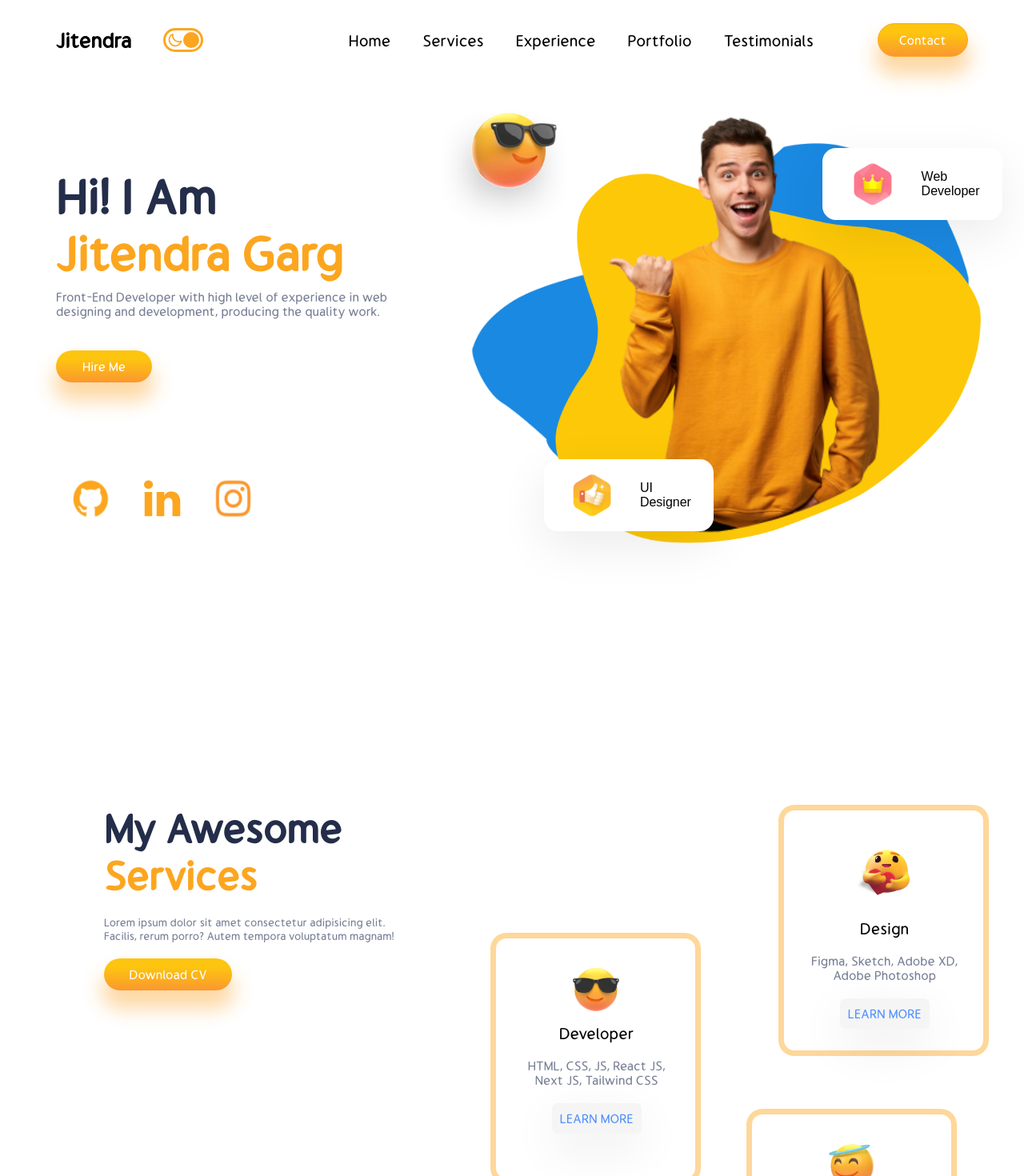
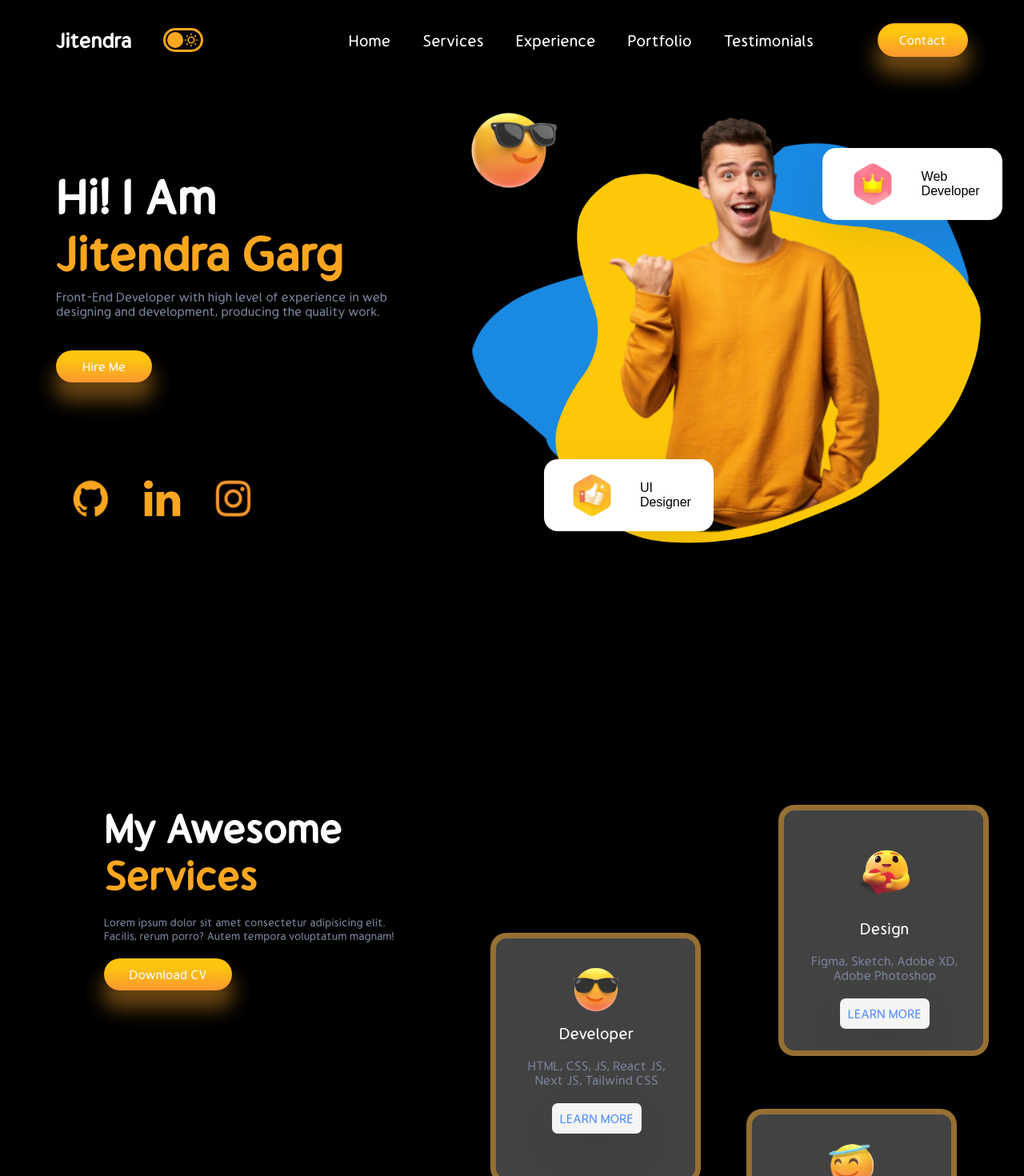
Before and after one commit to harry-jakes3018/personal-portfolio3, a React (Create React App) app: page / in a window 1280 px wide. Shown: the top 1470 px of the page at 80% size. Built offline with nearby package versions, Linux system fonts and the light colour scheme.

Commit message:
Theme Color Changed

```diff
--- a/src/Context.js
+++ b/src/Context.js
@@ -2,7 +2,7 @@ import { createContext, useReducer } from "react";
 
 export const themeContext = createContext();
 
-const initialState = { darkMode: false };
+const initialState = { darkMode: true };
 
 const themeReducer = (state, action) => {
     switch (action.type) {
--- a/src/components/Contact.js
+++ b/src/components/Contact.js
@@ -1,8 +1,13 @@
 import { useRef, useState } from "react";
 import styled from "styled-components";
 import emailjs from "@emailjs/browser";
+import { themeContext } from "../Context";
+import { useContext } from "react";
 
 function Contact() {
+    const theme = useContext(themeContext);
+    const darkMode = theme.state.darkMode;
+
     const form = useRef();
     const [done, setDone] = useState(false);
 
@@ -32,7 +37,9 @@ function Contact() {
             {/* Left Side */}
             <Left>
                 <Awesome>
-                    <span>Get in Touch</span>
+                    <span style={{ color: darkMode ? "white" : "" }}>
+                        Get in Touch
+                    </span>
                     <span>Contact Me</span>
                     <LBlur1></LBlur1>
                 </Awesome>
--- a/src/components/Experiences.js
+++ b/src/components/Experiences.js
@@ -1,6 +1,11 @@
 import styled from "styled-components";
+import { themeContext } from "../Context";
+import { useContext } from "react";
 
 function Experiences() {
+    const theme = useContext(themeContext);
+    const darkMode = theme.state.darkMode;
+
     return (
         <Wrapper>
             <Achievement>
@@ -55,6 +60,7 @@ const Circle = styled.div`
     font-size: 1.5rem;
     font-weight: bold;
     margin-bottom: 2rem;
+    color: black;
 
     &::before {
         border-radius: 50%;
--- a/src/components/FloatingDiv.js
+++ b/src/components/FloatingDiv.js
@@ -1,10 +1,15 @@
 import styled from "styled-components";
+import { themeContext } from "../Context";
+import { useContext } from "react";
 
 function FloatingDiv({ image, text1, text2 }) {
+    const theme = useContext(themeContext);
+    const darkMode = theme.state.darkMode;
+
     return (
         <Float>
             <img src={image} alt="" />
-            <span>
+            <span style={{ color: darkMode ? "black" : "" }}>
                 {text1}
                 <br /> {text2}
             </span>
--- a/src/components/Intro.js
+++ b/src/components/Intro.js
@@ -9,13 +9,20 @@ import thumbup from "../img/thumbup.png";
 import crown from "../img/crown.png";
 import glassesimoji from "../img/glassesimoji.png";
 import FloatingDiv from "./FloatingDiv";
+import { themeContext } from "../Context";
+import { useContext } from "react";
 
 function Intro() {
+    const theme = useContext(themeContext);
+    const darkMode = theme.state.darkMode;
+
     return (
         <Wrapper>
             <Left>
                 <Name>
-                    <span>Hi! I Am</span>
+                    <span style={{ color: darkMode ? "white" : "" }}>
+                        Hi! I Am
+                    </span>
                     <span>Jitendra Garg</span>
                     <span>
                         Front-End Developer with high level of experience in web
--- a/src/components/Portfolio.js
+++ b/src/components/Portfolio.js
@@ -5,12 +5,19 @@ import ecommerce from "../img/ecommerce.png";
 import hoc from "../img/hoc.png";
 import musicApp from "../img/musicapp.png";
 import "swiper/css";
+import { themeContext } from "../Context";
+import { useContext } from "react";
 
 function Portfolio() {
+    const theme = useContext(themeContext);
+    const darkMode = theme.state.darkMode;
+
     return (
         <Wrapper>
             {/* Heading */}
-            <span>Recent Projects</span>
+            <span style={{ color: darkMode ? "white" : "" }}>
+                Recent Projects
+            </span>
             <span>Portfolio</span>
 
             {/* Slider */}
--- a/src/components/Services.js
+++ b/src/components/Services.js
@@ -3,13 +3,20 @@ import heartEmoji from "../img/heartemoji.png";
 import glasses from "../img/glasses.png";
 import humble from "../img/humble.png";
 import Card from "./Card";
+import { themeContext } from "../Context";
+import { useContext } from "react";
 
 function Services() {
+    const theme = useContext(themeContext);
+    const darkMode = theme.state.darkMode;
+
     return (
         <Wrapper>
             {/* Left Side */}
             <Awesome>
-                <span>My Awesome</span>
+                <span style={{ color: darkMode ? "white" : "" }}>
+                    My Awesome
+                </span>
                 <span>Services</span>
                 <span>
                     Lorem ipsum dolor sit amet consectetur adipisicing elit.
--- a/src/components/Works.js
+++ b/src/components/Works.js
@@ -4,13 +4,20 @@ import fiverr from "../img/fiverr.png";
 import amazon from "../img/amazon.png";
 import shopify from "../img/Shopify.png";
 import facebook from "../img/Facebook.png";
+import { themeContext } from "../Context";
+import { useContext } from "react";
 
 function Works() {
+    const theme = useContext(themeContext);
+    const darkMode = theme.state.darkMode;
+
     return (
         <Wrapper>
             {/* Left Side */}
             <Awesome>
-                <span>Works for All these</span>
+                <span style={{ color: darkMode ? "white" : "" }}>
+                    Works for All these
+                </span>
                 <span>Brands & Clients</span>
                 <span>
                     Lorem ipsum dolor sit amet consectetur adipisicing elit.
```
